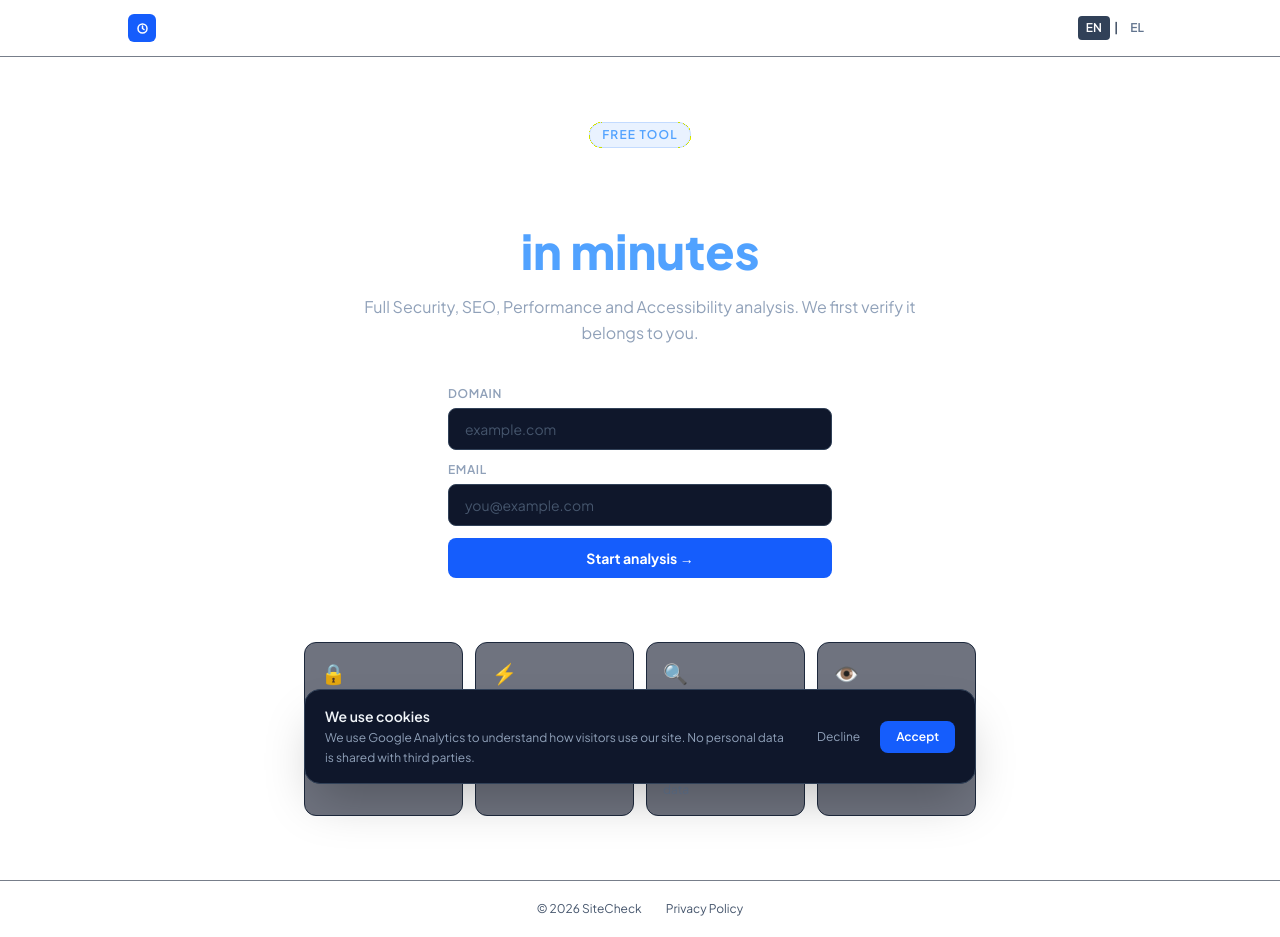
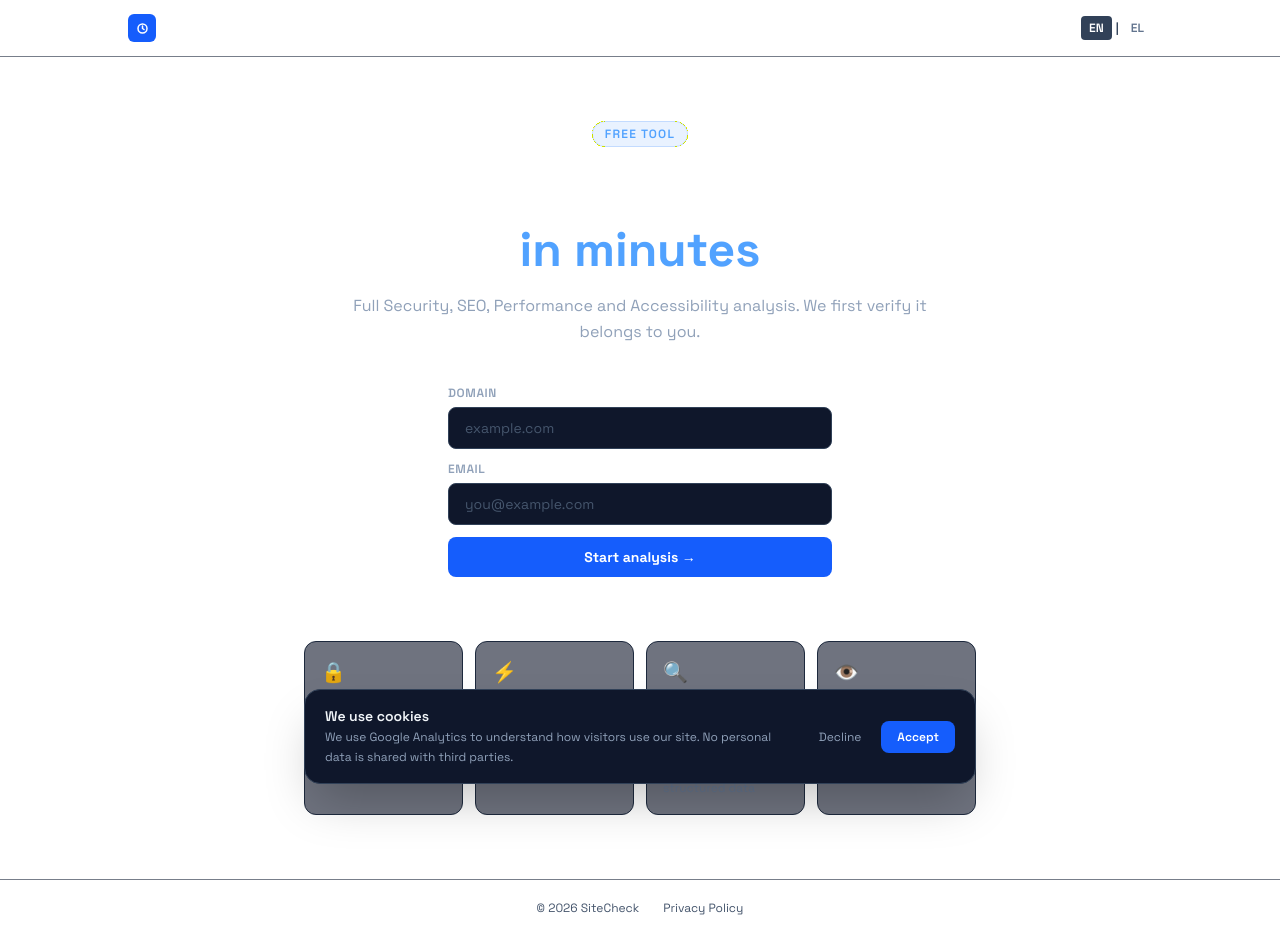
Before and after one commit to Kostaspallas12/sitecheck-gr, a Next.js app: page / in a window 1280 px wide. Built offline with nearby package versions, Linux system fonts and the light colour scheme; no server answers.

Commit message:
Switch font from Plus Jakarta Sans to Space Grotesk
Co-Authored-By: Claude Sonnet 4.6 <noreply@anthropic.com>

```diff
--- a/src/app/layout.tsx
+++ b/src/app/layout.tsx
@@ -1,5 +1,5 @@
 import type { Metadata } from "next";
-import { Plus_Jakarta_Sans } from "next/font/google";
+import { Space_Grotesk } from "next/font/google";
 import { cookies } from "next/headers";
 import "./globals.css";
 import type { Lang } from "@/lib/i18n";
@@ -8,9 +8,9 @@ import { LangProvider } from "@/components/LangProvider";
 import { LanguageToggle } from "@/components/LanguageToggle";
 import { CookieBanner } from "@/components/CookieBanner";
 
-const sans = Plus_Jakarta_Sans({
+const sans = Space_Grotesk({
   subsets: ["latin"],
-  weight: ["400", "500", "600", "700", "800"],
+  weight: ["300", "400", "500", "600", "700"],
   display: "swap",
 });
 
```
